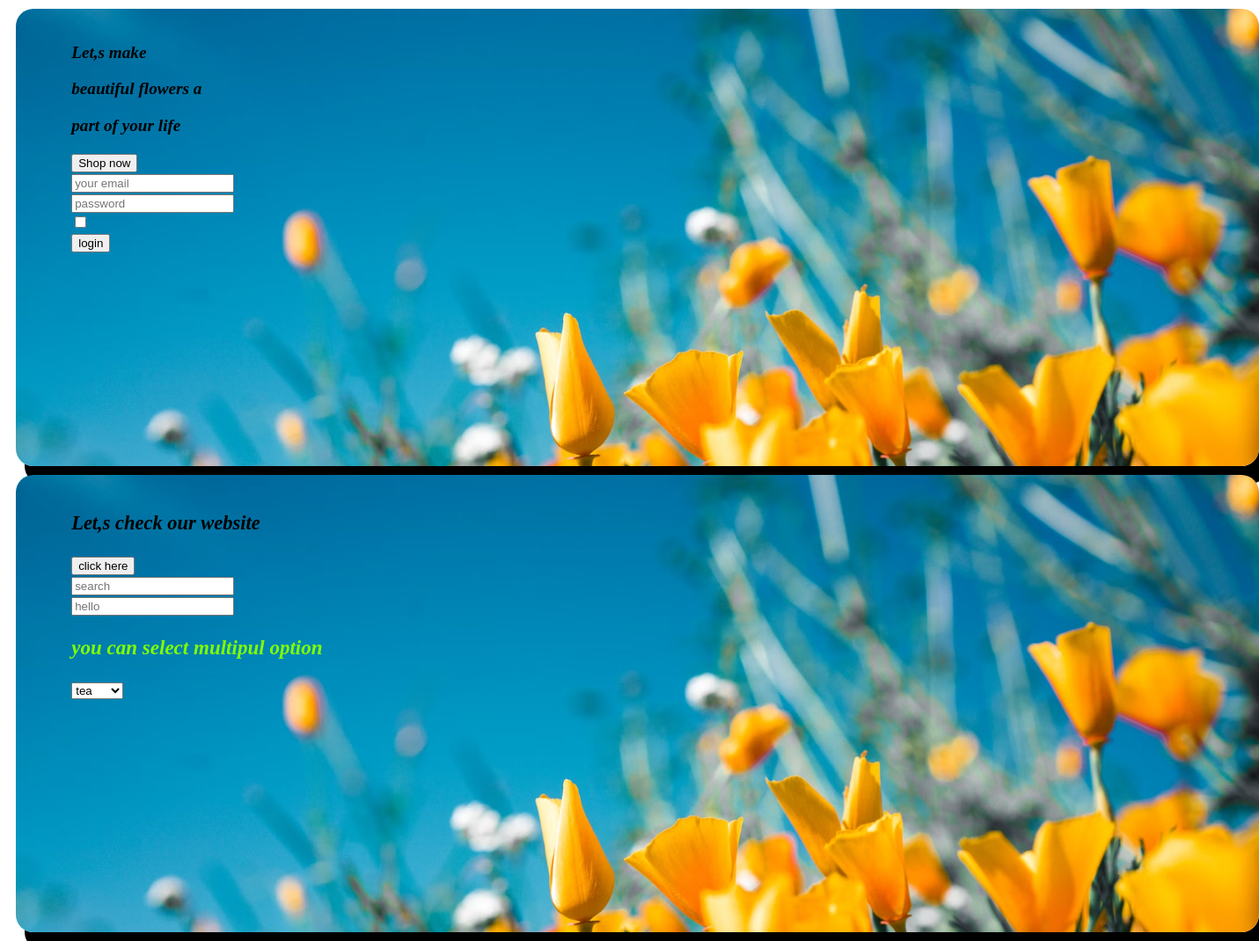
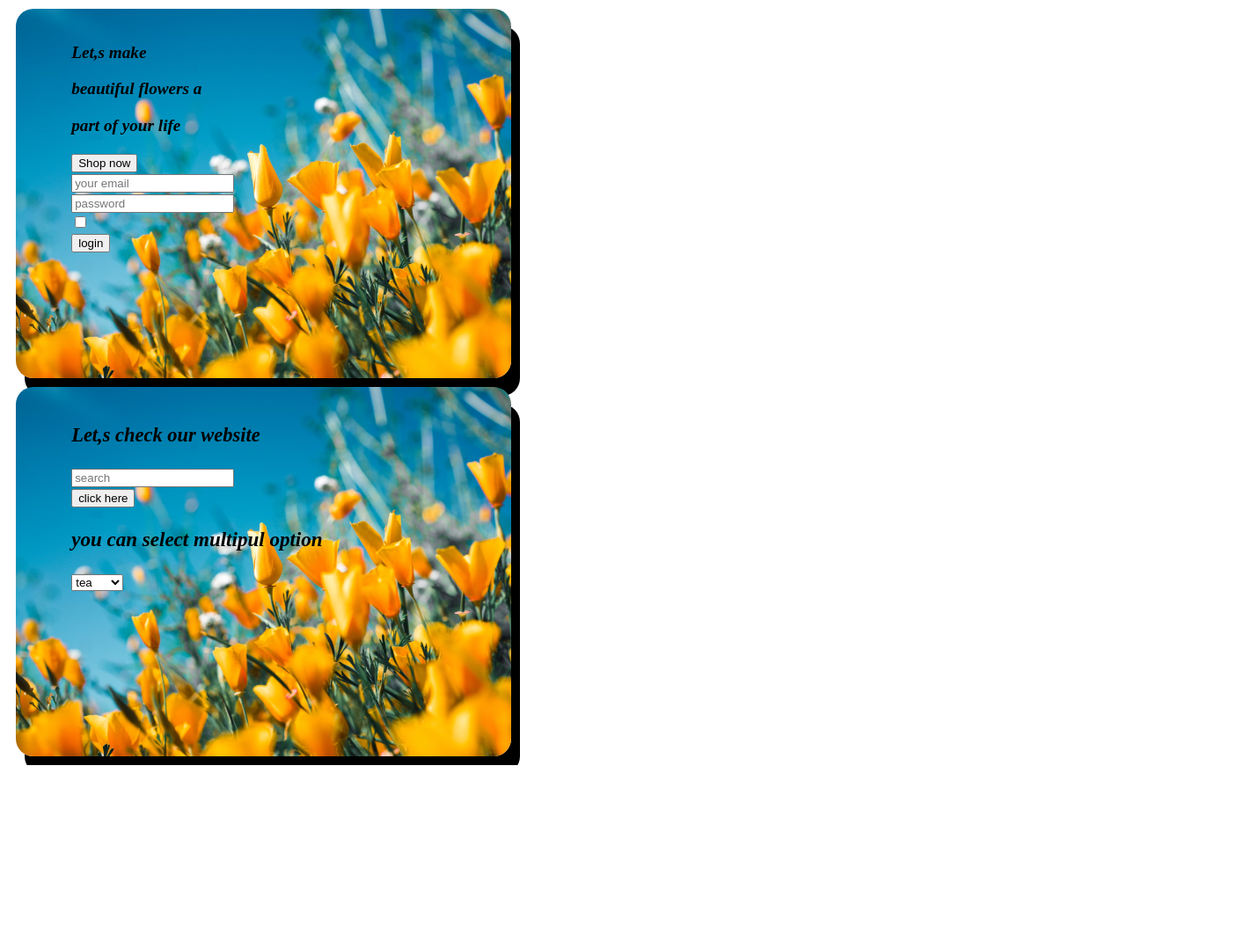
Before and after one commit to robiulislam4k/back_round-_img, a plain HTML site: page index.html in a window 1280 px wide. Shown: the whole page at 88% size, 1431 px wide, since content can reach past the window. After the commit the page ends 870 px from the top, so only its background shows below. Drawn offline with Linux system fonts and the light colour scheme.

Commit message:
first commit

```diff
--- a/index.html
+++ b/index.html
@@ -10,8 +10,8 @@
     color: black;
     /* background-color: burlywood; */
 
-    width: 1350px;
-    height: 500px;
+    width: 500px;
+    height: 400px;
     padding-left: 5%;
     padding-top: 20px;
     border-radius: 20px ;
@@ -54,8 +54,8 @@
             color: black;
     /* background-color: burlywood; */
 
-    width: 1350px;
-    height: 500px;
+    width: 500px;
+    height: 400px;
     padding-left: 5%;
     padding-top: 20px;
     border-radius: 20px ;
@@ -75,7 +75,7 @@
             color: aqua;
         }
     .robi{
-        color: chartreuse;
+        color:black;
         font-size: larger;
         font-style: oblique;
     }
@@ -101,11 +101,12 @@
         </div>
         <div id="container">
             <h3>Let,s check our website</h3>
-            <button> click here</button>
+            <!-- <button> click here</button> -->
             <form>
                 <input type="search" placeholder="search" id="">
                 <br>
-                <input type="hello" placeholder="hello" name="" id="">
+                <button> click here</button>
+                <!-- <input type="hello" placeholder="hello" name="" id=""> -->
                 <br>
                 <!-- <input type="url" name="https://www.w3schools.com/cssref/tryit.php?filename=trycss3_background_multiple" id="11111"> -->
                 <p class="robi">you can select multipul option</p>
```
